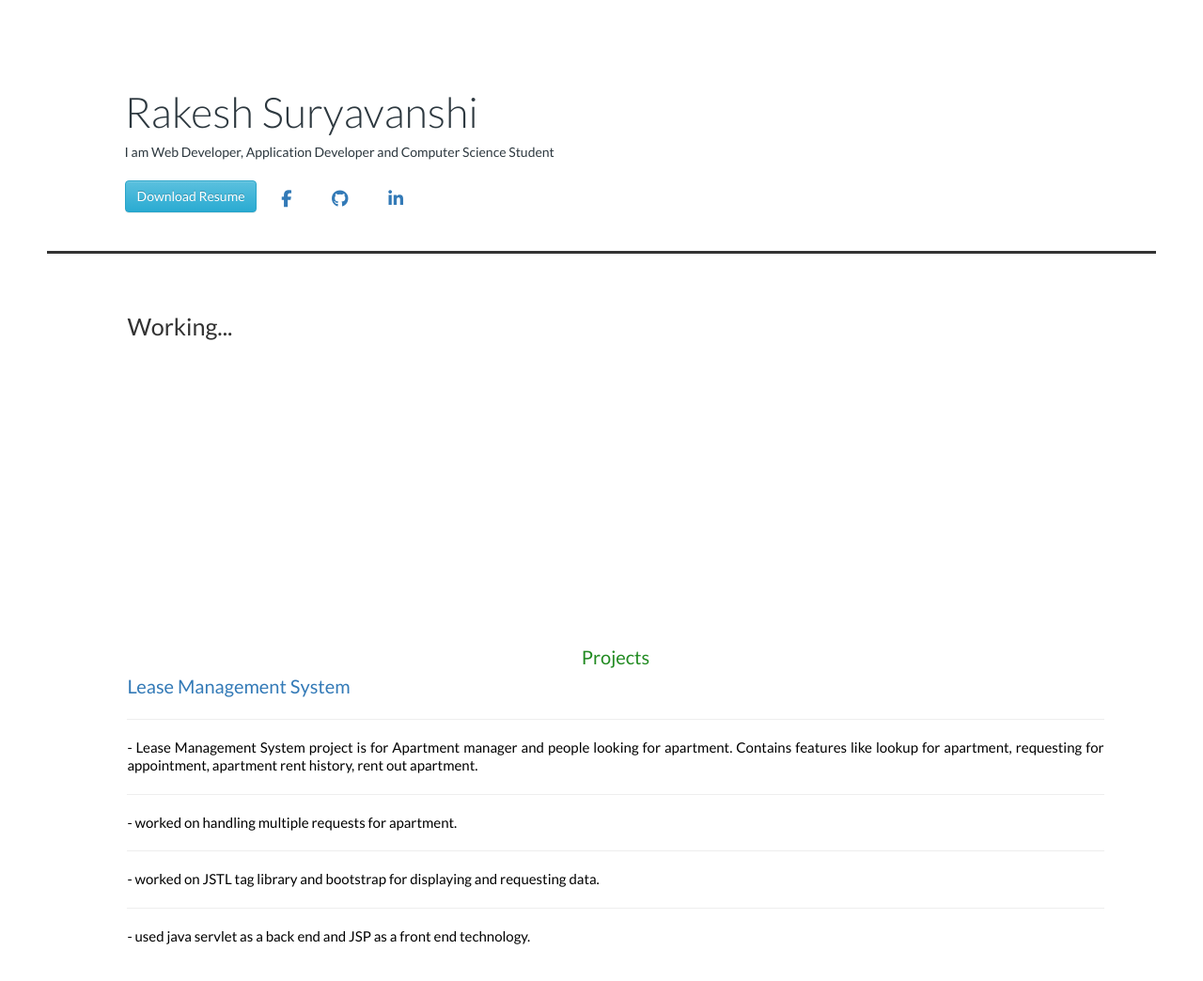
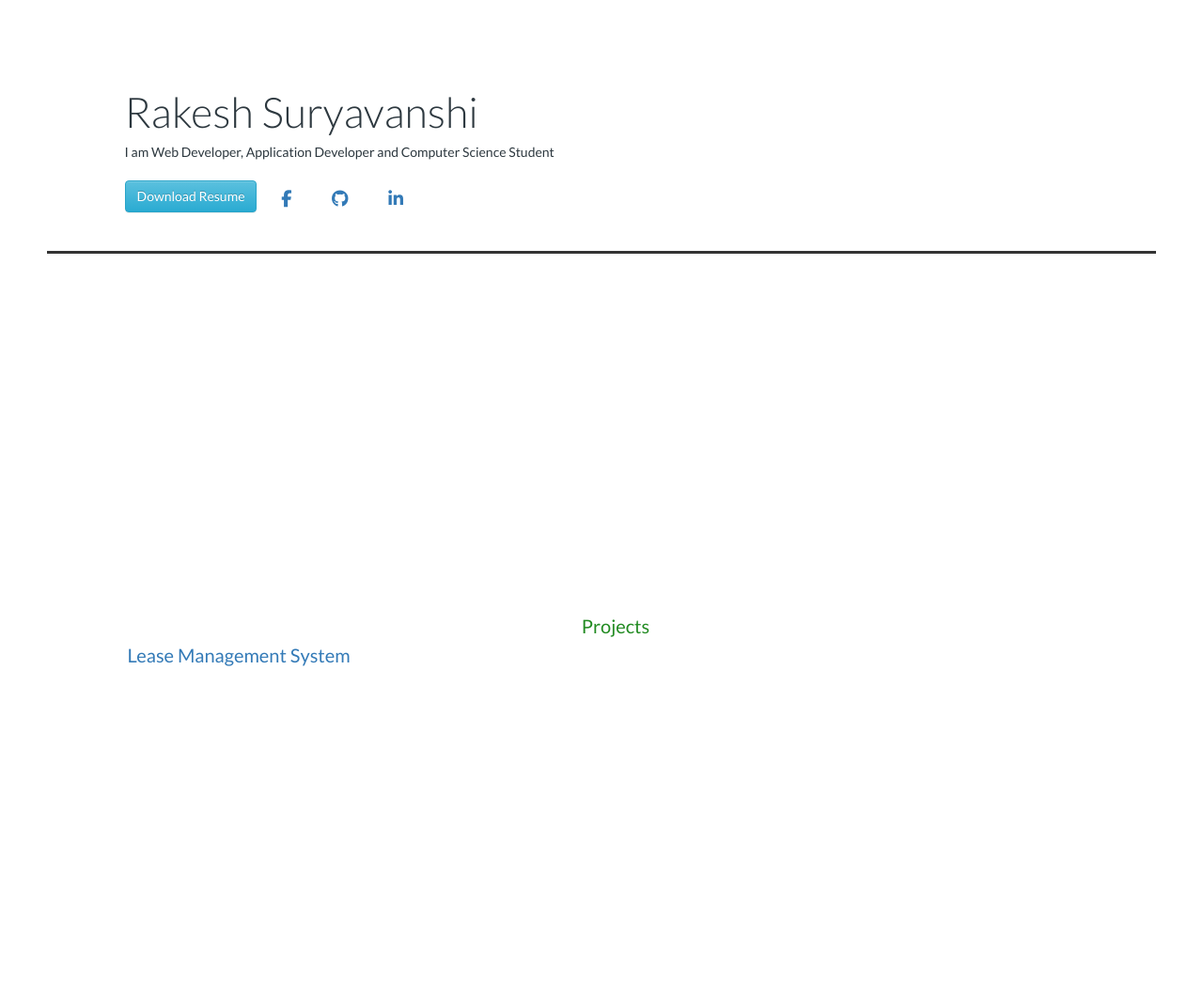
Before and after one commit to rakesh1191/mygithubpage, a plain HTML site: page index.html in a window 1280 px wide. Shown: the top 1044 px of the page at 94% size. Drawn offline with nearby package versions, Linux system fonts and the light colour scheme.

Commit message:
Update index.html

```diff
--- a/index.html
+++ b/index.html
@@ -78,7 +78,7 @@
         <section style="background-color:lightskyblue;color:black;background-color:white">
             <br /><br />
 
-            <p>Working...</p>
+            <p></p>
 
 
         </section>
@@ -90,10 +90,8 @@
             <header class="green_header" style="text-align:center">Projects</header>
             <a class="project_header">Lease Management System</a>
             <p >
-                <div class="p_font"><hr />- Lease Management System project is for Apartment manager and people looking for apartment. Contains features like lookup for apartment, requesting for appointment, apartment rent history, rent out apartment.
-                   <hr />   - worked on handling multiple requests for apartment.<hr />
-                            - worked on JSTL tag library and bootstrap for displaying and requesting data.<hr />
-                            - used java servlet as a back end and JSP as a front end technology.</div>
+                <div class="p_font">
+                            </div>
             </p>
         </section>
 
```
